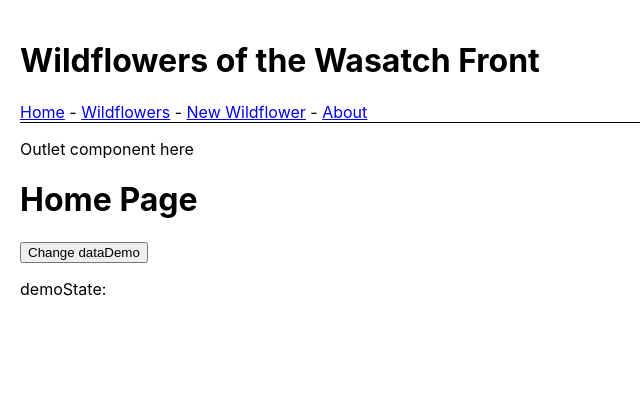
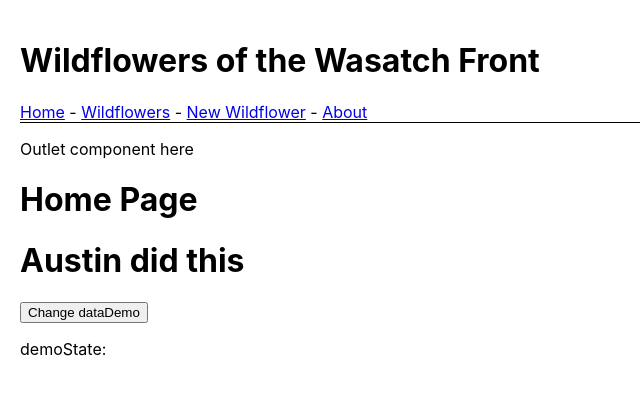
Before and after one commit to TrinaNix4/Wildflowers-react-with-railsHW, a React (Create React App) app in the folder client/: page /home in a window 1280 px wide. Shown: the top 394 px of the page, without its empty margins (0-640 px from the left). Built offline with nearby package versions, Linux system fonts and the light colour scheme; no server answers.

Commit message:
added austin did this

```diff
--- a/client/src/pages/Home.js
+++ b/client/src/pages/Home.js
@@ -5,6 +5,9 @@ const Home = ()=>{
     return (
         <div>
             <h1>Home Page</h1>
+
+            <h1>Austin did this</h1>
+
             <button onClick={()=>setDataDemo('dataDemo changed in home')}>Change dataDemo</button>
             <p>demoState: {dataDemo}</p>
         </div>
```
